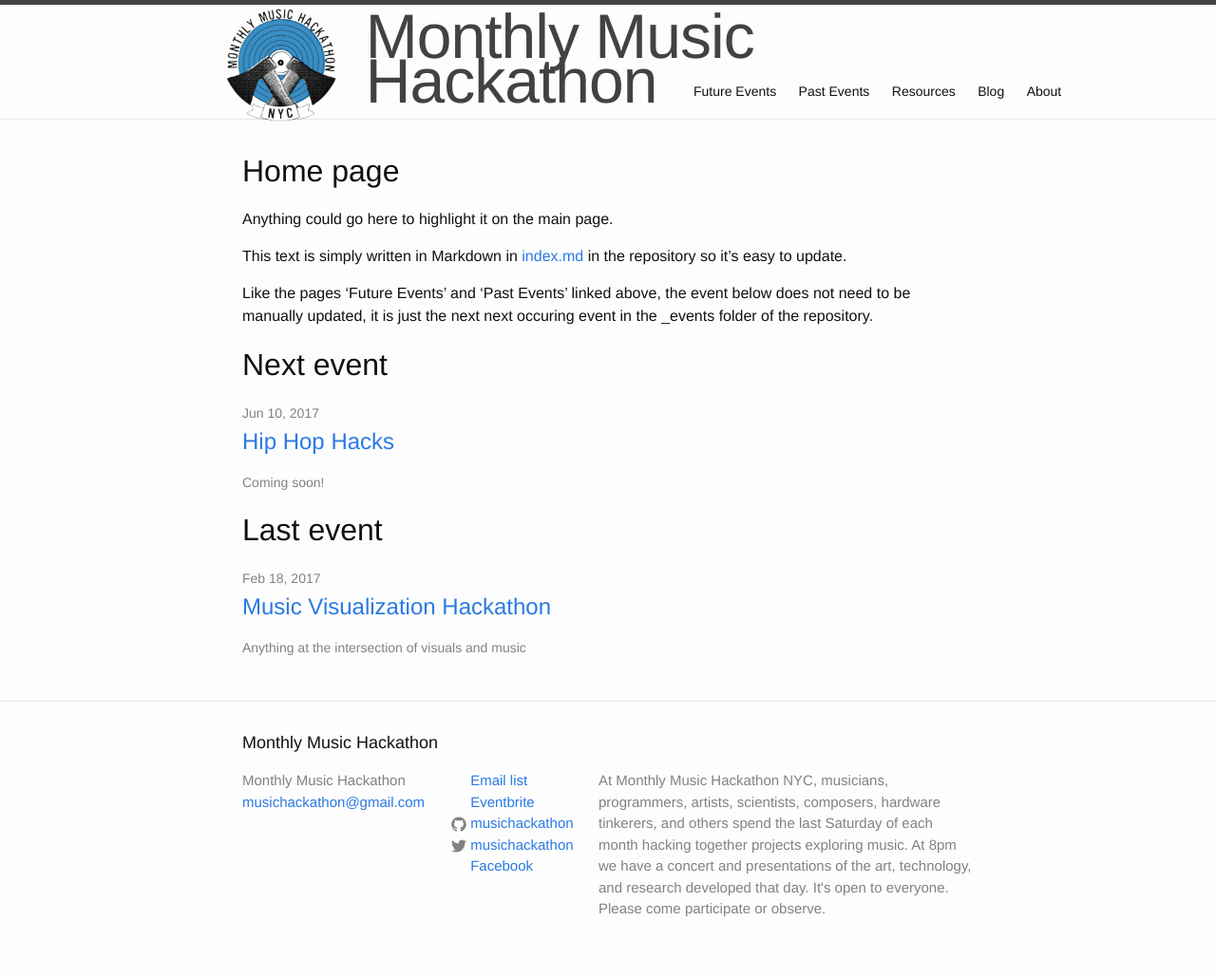
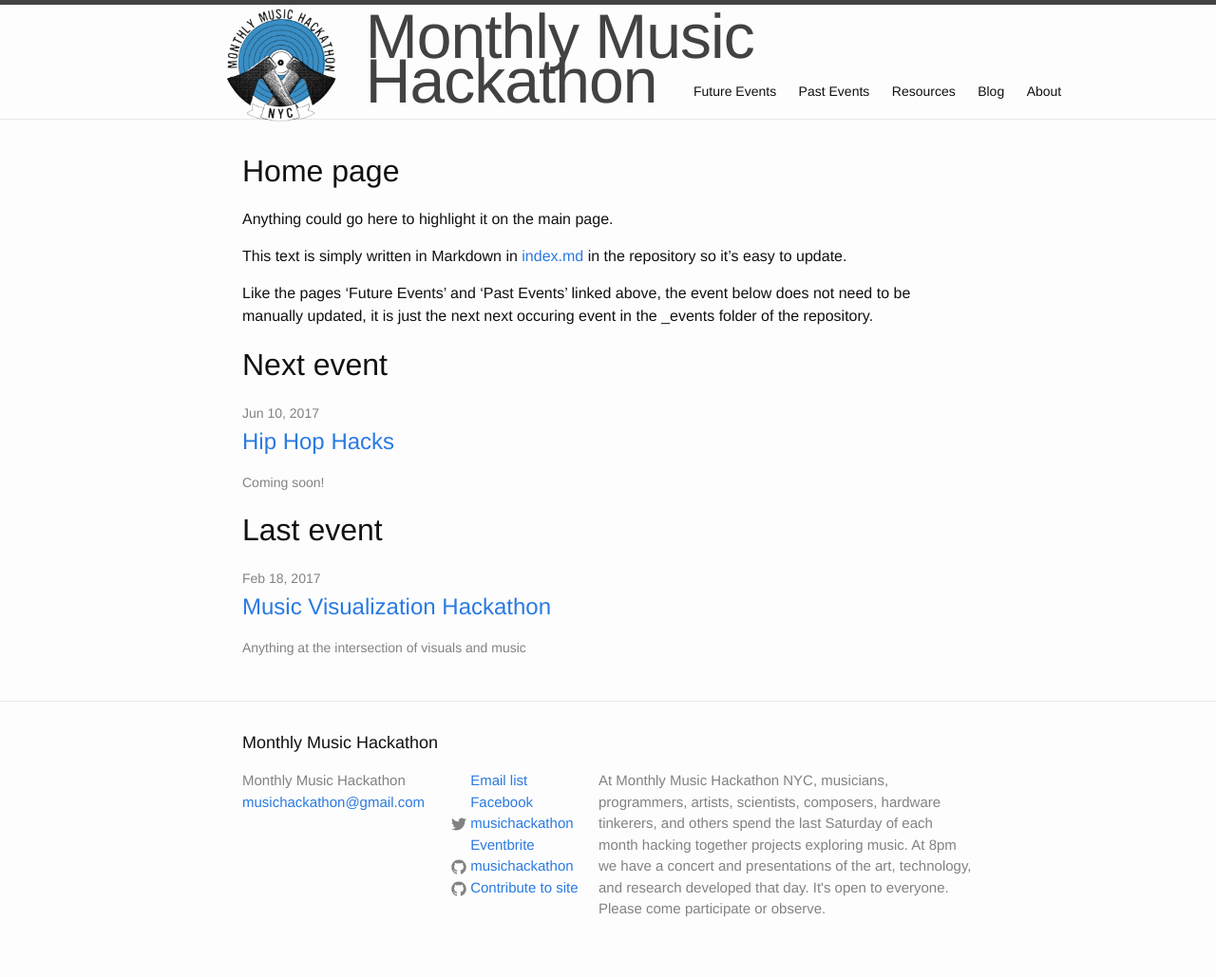
Before and after one commit to musichackathon/mmh_jekyll, a Jekyll site: the page built from index.md, in a window 1280 px wide. Shown: the whole page at 95% size. Built offline with Jekyll 4.4.1, drawn with Linux system fonts in a browser that asks for light colours; our own code applies the rules of GitHub Pages for plain Markdown files.

Commit message:
Add 'Contribute to site' link in the footer
This commit adds a direct link to the github repo for the website
with the text 'Contribute to site'. That area of the footer still
needs to be improved with icons for each text.

```diff
--- a/_config.yml
+++ b/_config.yml
@@ -21,6 +21,7 @@ baseurl: "" # the subpath of your site, e.g. /blog
 url: "http://monthlymusichackathon.org" # the base hostname & protocol for your site, e.g. http://example.com
 twitter_username: musichackathon
 github_username: musichackathon
+github_repo: mmh_jekyll
 facebook_url: musichackathon
 email_list_signup_url: "http://monthlymusichackathon.us5.list-manage1.com/subscribe?u=498e6061a6f7a0ca8bf5da9f8&id=30b00385af"
 eventbrite_url: "https://www.eventbrite.com/o/monthly-music-hackathon-nyc-2470452960"
--- a/_includes/footer.html
+++ b/_includes/footer.html
@@ -28,6 +28,18 @@
           </li>
           {% endif %}
 
+          {% if site.facebook_url %}
+          <li>
+            {% include icon-empty.html url=site.facebook_url text="Facebook" %}
+          </li>
+          {% endif %}
+
+          {% if site.twitter_username %}
+          <li>
+            {% include icon-twitter.html username=site.twitter_username %}
+          </li>
+          {% endif %}
+
           {% if site.eventbrite_url %}
           <li>
             {% include icon-empty.html url=site.eventbrite_url text="Eventbrite" %}
@@ -40,18 +52,11 @@
           </li>
           {% endif %}
 
-          {% if site.twitter_username %}
+          {% if site.github_username and site.github_repo %}
           <li>
-            {% include icon-twitter.html username=site.twitter_username %}
+            {% include icon-github-repo.html username=site.github_username repo=site.github_repo text="Contribute to site" %}
           </li>
           {% endif %}
-
-          {% if site.facebook_url %}
-          <li>
-            {% include icon-empty.html url=site.facebook_url text="Facebook" %}
-          </li>
-          {% endif %}
-
         </ul>
       </div>
 
--- /dev/null
+++ b/_includes/icon-github-repo.html
@@ -0,0 +1 @@
+<a href="https://github.com/{{ include.username }}/{{ include.repo }}"><span class="icon icon--github">{% include icon-github.svg %}</span><span class="username">{{ include.text }}</span></a>
```
